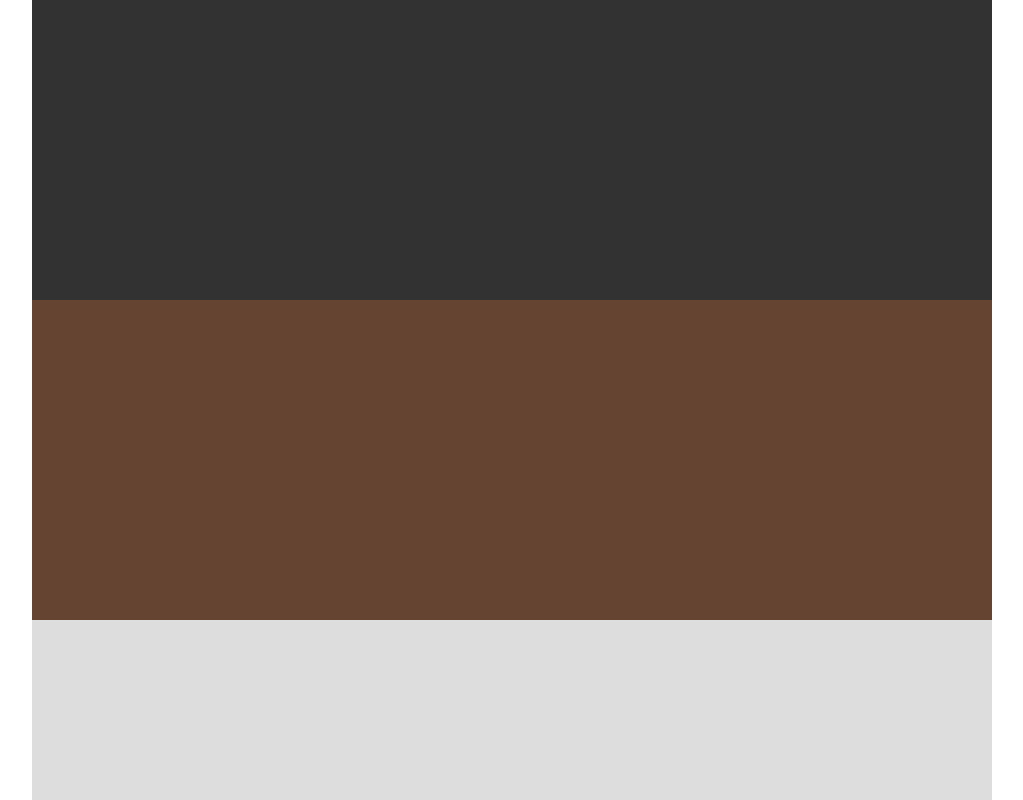
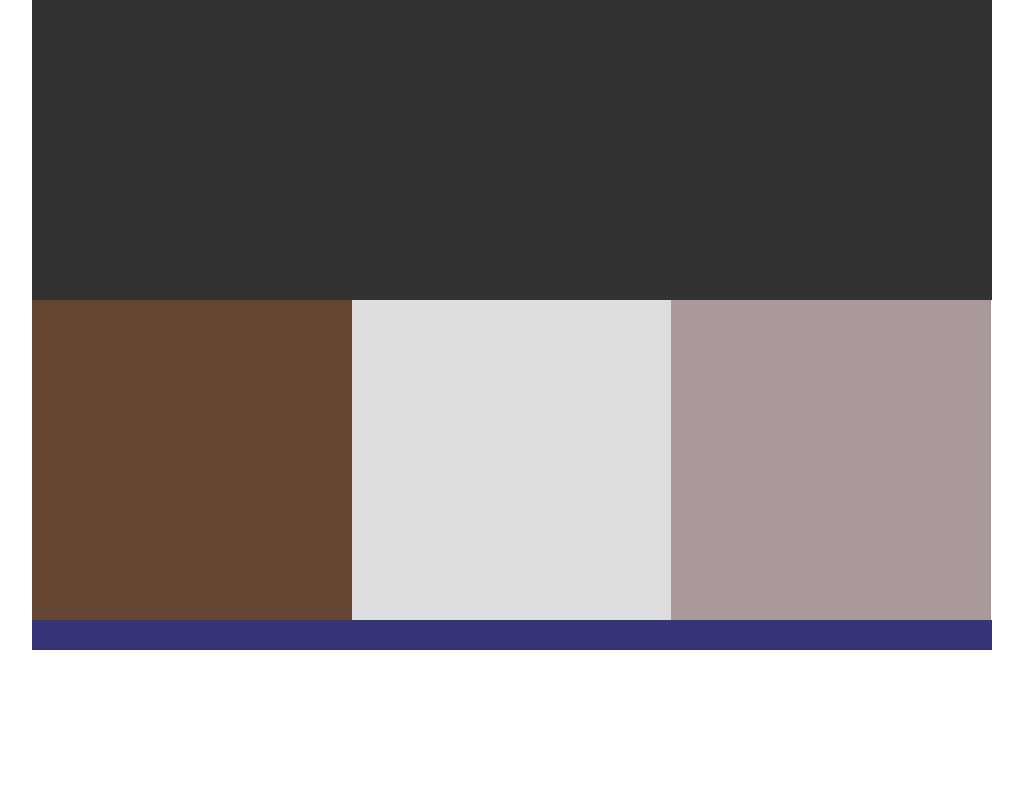
Before and after one commit to t-darby/coding-responsive-websites, a plain HTML site: page color-starter/03.01-206-colors-starter/index.html in a window 1280 px wide. Shown: the top 800 px of the page, without its empty margins (128-1151 px from the left). Drawn offline with Linux system fonts and the light colour scheme.

Commit message:
Changed column width

```diff
--- a/color-starter/03.01-206-colors-starter/css/main.css
+++ b/color-starter/03.01-206-colors-starter/css/main.css
@@ -65,18 +65,22 @@ footer {
 
   #column-1 {
     background-color: #439858;
+    width:100%;
   }
 
   #column-2 {
     background-color: #112233;
+    width:100%;
   }
 
   #column-3 {
     background-color: #dd44dd;
+    width:100%;
   }
 
   footer {
     background-color: #d78732;
+    width:100%;
   }
 
 }
@@ -90,14 +94,17 @@ footer {
 
   #column-1 {
     background-color: #654432;
+    width:33.3%
   }
 
   #column-2 {
     background-color: #dddddd;
+    width:33.3%
   }
 
   #column-3 {
     background-color: #a99999;
+    width:33.3%
   }
 
   footer {
```
